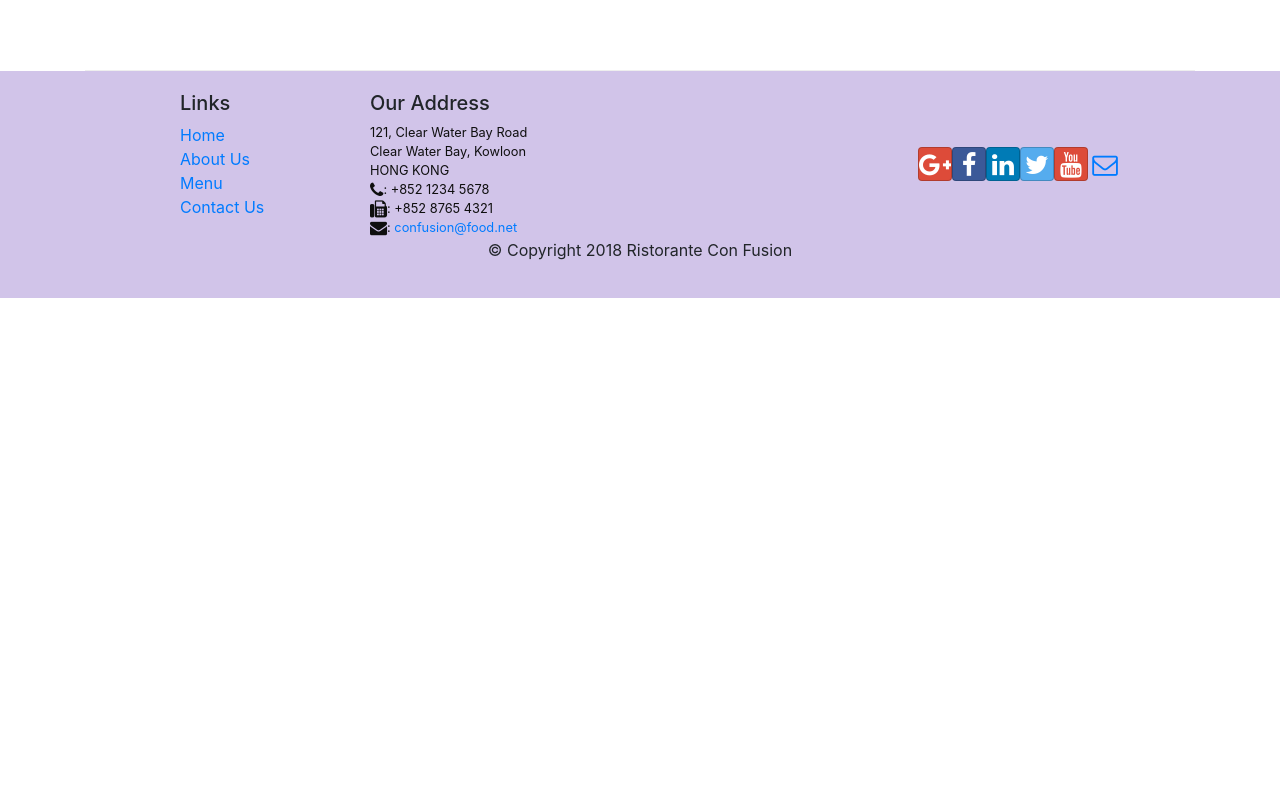
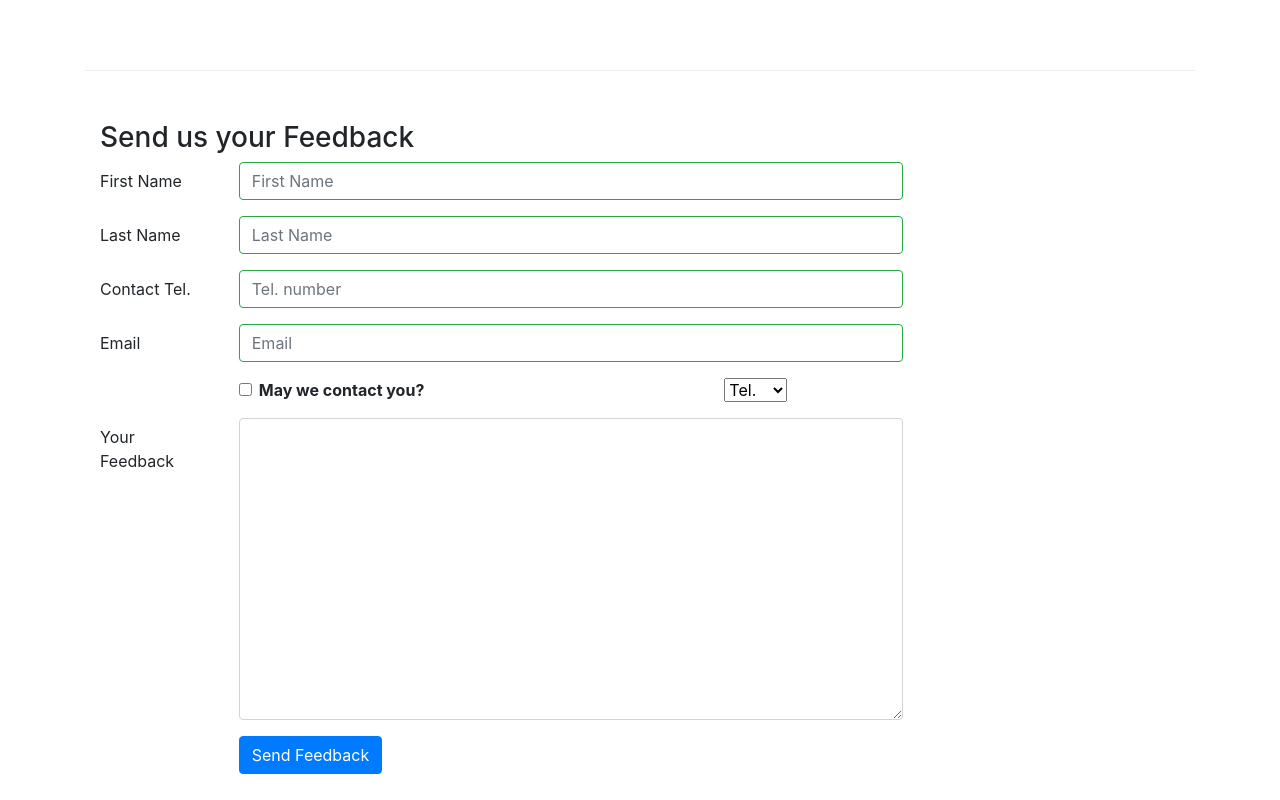
Before and after one commit to RahulTinku/Coursera_React, a React (Create React App) app: page /contactus in a window 1280 px wide. Shown: the part 980-1780 px from the top of the page. Before the commit the page ends 1278 px from the top, so only its background shows below. Built offline with nearby package versions, Linux system fonts and the light colour scheme.

Commit message:
Controlled Form Validation

```diff
--- a/src/component/ContactComponent.js
+++ b/src/component/ContactComponent.js
@@ -1,8 +1,100 @@
-import React from 'react';
-import { Breadcrumb, BreadcrumbItem } from 'reactstrap';
+import React, { Component } from 'react';
+import {
+  Breadcrumb,
+  BreadcrumbItem,
+  Button,
+  Form,
+  FormGroup,
+  Label,
+  Input,
+  Col,
+  FormFeedback,
+} from 'reactstrap';
 import { Link } from 'react-router-dom';
 
-function Contact(props) {
+class Contact extends Component {
+  constructor(props) {
+    super(props);
+
+    this.state = {
+      firstname: '',
+      lastname: '',
+      telnum: '',
+      email: '',
+      agree: false,
+      contactType: 'Tel.',
+      message: '',
+      touched: {
+        firstname: false,
+        lastname: false,
+        telnum: false,
+        email: false,
+      },
+    };
+    this.handleSubmit = this.handleSubmit.bind(this);
+    this.handleInputChange = this.handleInputChange.bind(this);
+    this.handleBlur = this.handleBlur.bind(this);
+  }
+
+  handleInputChange(event) {
+    const target = event.target;
+    const value = target.type === 'checkbox' ? target.checked : target.value;
+    const name = target.name;
+
+    this.setState({
+      [name]: value,
+    });
+  }
+  handleSubmit(event) {
+    console.log('Current State is: ' + JSON.stringify(this.state));
+    alert('Current State is: ' + JSON.stringify(this.state));
+    event.preventDefault();
+  }
+
+  handleBlur = (field) => (event) => {
+    this.setState({
+      touched: { ...this.state.touched, [field]: true },
+    });
+  };
+
+  validate(firstname, lastname, telnum, email) {
+    const errors = {
+      firstname: '',
+      lastname: '',
+      telnum: '',
+      email: '',
+    };
+
+    if (this.state.touched.firstname && firstname.length < 3)
+      errors.firstname = 'First Name should be >= 3 characters';
+    else if (this.state.touched.firstname && firstname.length > 10)
+      errors.firstname = 'First Name should be <= 10 characters';
+
+    if (this.state.touched.lastname && lastname.length < 3)
+      errors.lastname = 'Last Name should be >= 3 characters';
+    else if (this.state.touched.lastname && lastname.length > 10)
+      errors.lastname = 'Last Name should be <= 10 characters';
+
+    const reg = /^\d+$/;
+    if (this.state.touched.telnum && !reg.test(telnum))
+      errors.telnum = 'Tel. Number should contain only numbers';
+
+    if (
+      this.state.touched.email &&
+      email.split('').filter((x) => x === '@').length !== 1
+    )
+      errors.email = 'Email should contain a @';
+
+    return errors;
+  }
+
+  render() {
+    const errors = this.validate(
+      this.state.firstname,
+      this.state.lastname,
+      this.state.telnum,
+      this.state.email
+    );
     return (
       <div className="container">
         <div className="row">
@@ -63,8 +155,143 @@
             </div>
           </div>
         </div>
+
+        <div className="row row-content">
+          <div className="col-12">
+            <h3>Send us your Feedback</h3>
+          </div>
+          <div className="col-12 col-md-9">
+            <Form onSubmit={this.handleSubmit}>
+              <FormGroup row>
+                <Label htmlFor="firstname" md={2}>
+                  First Name
+                </Label>
+                <Col md={10}>
+                  <Input
+                    type="text"
+                    id="firstname"
+                    name="firstname"
+                    placeholder="First Name"
+                    value={this.state.firstname}
+                    onChange={this.handleInputChange}
+                    onBlur={this.handleBlur('firstname')}
+                    valid={errors.firstname === ''}
+                    invalid={errors.firstname !== ''}
+                  />
+                  <FormFeedback>{errors.firstname}</FormFeedback>
+                </Col>
+              </FormGroup>
+              <FormGroup row>
+                <Label htmlFor="lastname" md={2}>
+                  Last Name
+                </Label>
+                <Col md={10}>
+                  <Input
+                    type="text"
+                    id="lastname"
+                    name="lastname"
+                    placeholder="Last Name"
+                    value={this.state.lastname}
+                    valid={errors.lastname === ''}
+                    invalid={errors.lastname !== ''}
+                    onChange={this.handleInputChange}
+                    onBlur={this.handleBlur('lastname')}
+                  />
+                </Col>
+                <FormFeedback>{errors.lastname}</FormFeedback>
+              </FormGroup>
+              <FormGroup row>
+                <Label htmlFor="telnum" md={2}>
+                  Contact Tel.
+                </Label>
+                <Col md={10}>
+                  <Input
+                    type="tel"
+                    id="telnum"
+                    name="telnum"
+                    placeholder="Tel. number"
+                    value={this.state.telnum}
+                    valid={errors.telnum === ''}
+                    invalid={errors.telnum !== ''}
+                    onChange={this.handleInputChange}
+                    onBlur={this.handleBlur('telnum')}
+                  />
+                </Col>
+                <FormFeedback>{errors.telnum}</FormFeedback>
+              </FormGroup>
+              <FormGroup row>
+                <Label htmlFor="email" md={2}>
+                  Email
+                </Label>
+                <Col md={10}>
+                  <Input
+                    type="email"
+                    id="email"
+                    name="email"
+                    placeholder="Email"
+                    value={this.state.email}
+                    valid={errors.email === ''}
+                    invalid={errors.email !== ''}
+                    onChange={this.handleInputChange}
+                    onBlur={this.handleBlur('email')}
+                  />
+                </Col>
+                <FormFeedback>{errors.email}</FormFeedback>
+              </FormGroup>
+              <FormGroup row>
+                <Col md={{ size: 6, offset: 2 }}>
+                  <FormGroup check>
+                    <Label check>
+                      <Input
+                        type="checkbox"
+                        name="agree"
+                        checked={this.state.agree}
+                        onChange={this.handleInputChange}
+                      />{' '}
+                      <strong>May we contact you?</strong>
+                    </Label>
+                  </FormGroup>
+                </Col>
+                <Col md={{ size: 3, offset: 1 }}>
+                  <Input
+                    type="select"
+                    name="contactType"
+                    value={this.state.contactType}
+                    onChange={this.handleInputChange}
+                  >
+                    <option>Tel.</option>
+                    <option>Email</option>
+                  </Input>
+                </Col>
+              </FormGroup>
+              <FormGroup row>
+                <Label htmlFor="message" md={2}>
+                  Your Feedback
+                </Label>
+                <Col md={10}>
+                  <Input
+                    type="textarea"
+                    id="message"
+                    name="message"
+                    rows="12"
+                    value={this.state.message}
+                    onChange={this.handleInputChange}
+                  ></Input>
+                </Col>
+              </FormGroup>
+              <FormGroup row>
+                <Col md={{ size: 10, offset: 2 }}>
+                  <Button type="submit" color="primary">
+                    Send Feedback
+                  </Button>
+                </Col>
+              </FormGroup>
+            </Form>
+          </div>
+        </div>
       </div>
     );
   }
+}
 
 export default Contact;
```
Lines whose indentation alone changed are shown as unchanged.
